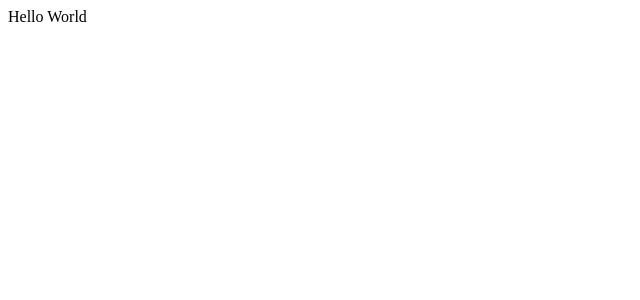
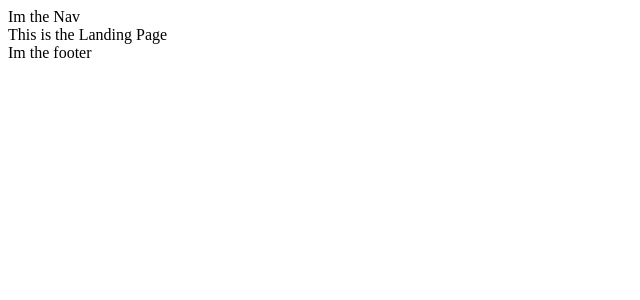
Before and after one commit to Hackify-io/front-team-4, a React (Create React App) app: page / in a window 1280 px wide. Shown: the top 300 px of the page, without its empty margins (0-640 px from the left). Built offline with nearby package versions, Linux system fonts and the light colour scheme.

Commit message:
Add Redux and Basic App Structure

```diff
--- a/src/components/App.js
+++ b/src/components/App.js
@@ -1,8 +1,31 @@
+//Import Modules
 import React, { Component } from "react";
+import { Router, Route, Switch } from "react-router-dom";
+import { Provider } from "react-redux";
+
+//Import Config Files
+import store from "./../store";
+import history from "./../history";
+
+//Import Routes
+import { MAIN_APP_URL } from "./../routes";
+
+//Import Components
+import Main from "./Main";
 
 class App extends Component {
   render() {
-    return <div>Hello World</div>;
+    return (
+      <Provider store={store}>
+        <Router history={history}>
+          <div className="App-Main">
+            <Switch>
+              <Route path={MAIN_APP_URL} component={Main} />
+            </Switch>
+          </div>
+        </Router>
+      </Provider>
+    );
   }
 }
 
--- /dev/null
+++ b/src/components/Landing.js
@@ -0,0 +1,9 @@
+import React, { Component } from "react";
+
+class Landing extends Component {
+  render() {
+    return <div>This is the Landing Page</div>;
+  }
+}
+
+export default Landing;
--- /dev/null
+++ b/src/components/Layout/LayoutFooter.js
@@ -0,0 +1,9 @@
+import React, { Component } from "react";
+
+class LayoutFooter extends Component {
+  render() {
+    return <div>Im the footer</div>;
+  }
+}
+
+export default LayoutFooter;
--- /dev/null
+++ b/src/components/Layout/LayoutNav.js
@@ -0,0 +1,9 @@
+import React, { Component } from "react";
+
+class LayoutNav extends Component {
+  render() {
+    return <div>Im the Nav</div>;
+  }
+}
+
+export default LayoutNav;
--- /dev/null
+++ b/src/components/Main.js
@@ -0,0 +1,27 @@
+//Import Modules
+import React, { Component, Fragment } from "react";
+import { Route, Switch } from "react-router-dom";
+
+//Import Components
+import Navbar from "./Layout/LayoutNav";
+import Footer from "./Layout/LayoutFooter";
+import Landing from "./Landing";
+
+//Imprt Routes
+import { MAIN_APP_URL } from "./../routes";
+
+class Main extends Component {
+  render() {
+    return (
+      <Fragment>
+        <Navbar />
+        <Switch>
+          <Route exact path={MAIN_APP_URL} component={Landing} />
+        </Switch>
+        <Footer />
+      </Fragment>
+    );
+  }
+}
+
+export default Main;
--- /dev/null
+++ b/src/reducers/index.js
@@ -0,0 +1,4 @@
+import { combineReducers } from "redux";
+import { reducer as formReducer } from "redux-form";
+
+export default combineReducers({ form: formReducer });
--- a/src/routes.js
+++ b/src/routes.js
@@ -1,3 +1,4 @@
+//App Routes
 export const LOGIN_URL = "/login";
 export const ADMIN_LOGIN_URL = "/admin/login";
 export const UNAUTHORIZE_URL = "/unauthorize";
```
Also changed, not shown: src/store.js (+4 -4 lines).
